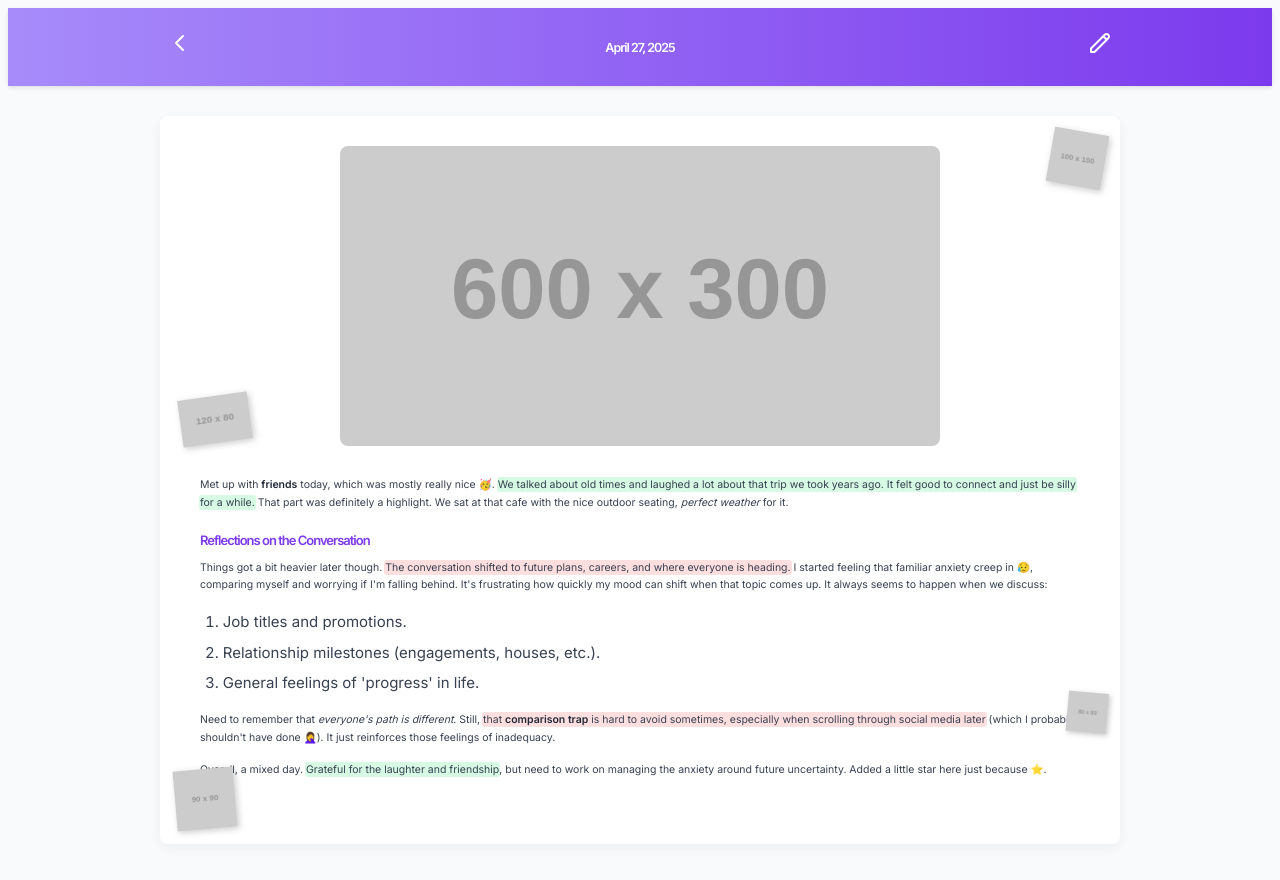
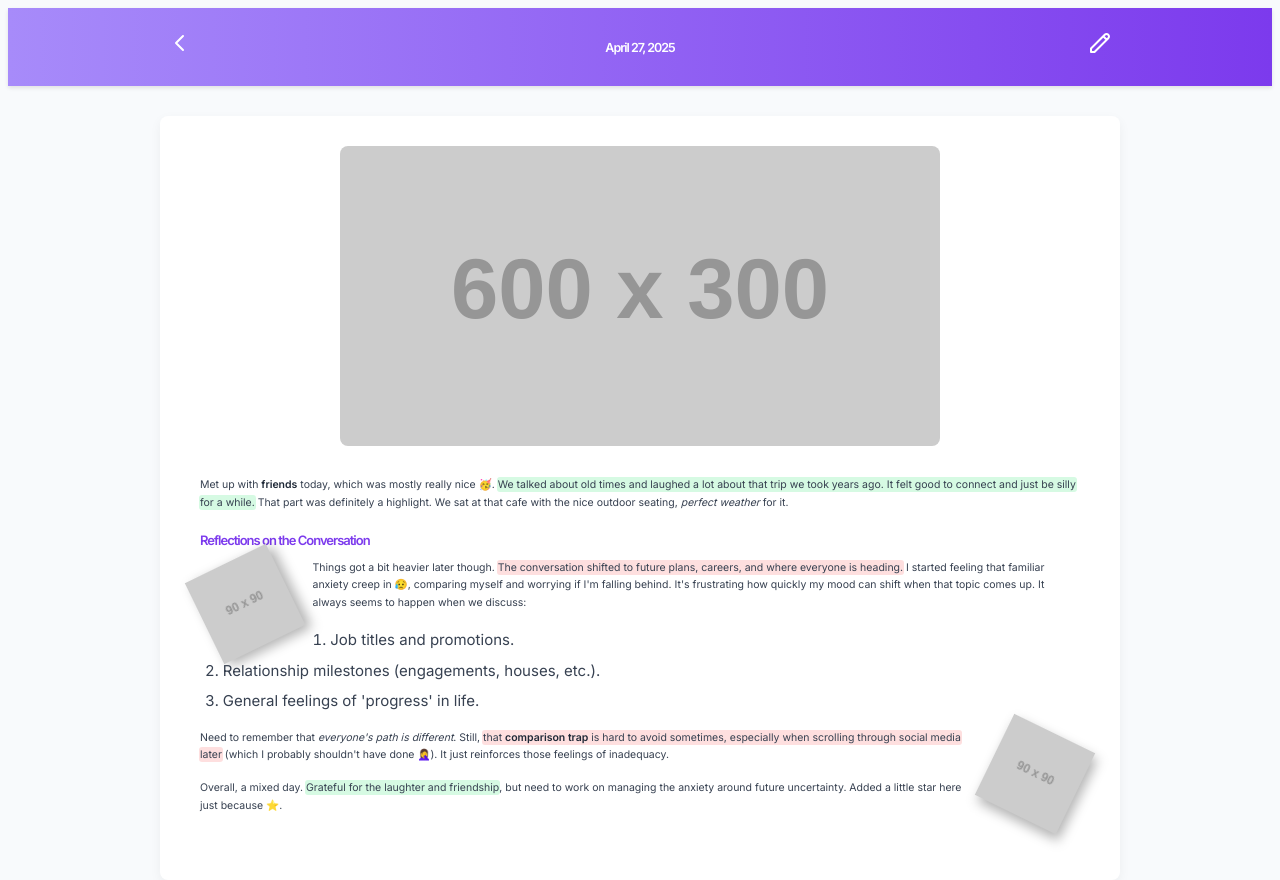
Before and after one commit to Tairesh/azri, a plain HTML site: page entry.html in a window 1280 px wide. Drawn offline with nearby package versions, Linux system fonts and the light colour scheme; placeholder pictures from the web are drawn by us.

Commit message:
:sparkles: Fix mockup

```diff
--- a/entry.html
+++ b/entry.html
@@ -193,18 +193,19 @@
                 visibility: visible;
             }
 
-            /* Sticker Element Styling - Updated Positions */
             .sticker-element {
-                position: absolute;
-                width: 60px;
-                height: auto;
                 z-index: 5;
-                cursor: grab;
-                user-select: none;
-                filter: drop-shadow(2px 2px 3px rgba(0, 0, 0, 0.2));
+                filter: drop-shadow(5px 5px 6px rgba(0, 0, 0, 0.3));
             }
-            .sticker-element:active {
-                cursor: grabbing;
+
+            .sticker-element.left {
+                float: left;
+                margin-right: 1.5em;
+            }
+
+            .sticker-element.right {
+                float: right;
+                margin-left: 1.5em;
             }
         </style>
     </head>
@@ -257,50 +258,6 @@
         <div class="container" id="main-content">
             <div class="row">
                 <div class="twelve columns">
-                    <img
-                        src="https://placehold.co/100x100/f0a/fff?text=🌵"
-                        alt="Cactus Sticker"
-                        class="sticker-element"
-                        style="
-                            top: 15px;
-                            right: 15px;
-                            width: 55px;
-                            transform: rotate(10deg);
-                        "
-                    />
-                    <img
-                        src="https://placehold.co/120x80/a0f/fff?text=🌈"
-                        alt="Rainbow Sticker"
-                        class="sticker-element"
-                        style="
-                            top: 280px;
-                            left: 20px;
-                            width: 70px;
-                            transform: rotate(-8deg);
-                        "
-                    />
-                    <img
-                        src="https://placehold.co/80x80/f88/fff?text=🍄"
-                        alt="Mushroom Sticker"
-                        class="sticker-element"
-                        style="
-                            bottom: 15%;
-                            right: 10px;
-                            width: 45px;
-                            transform: rotate(5deg) scale(0.9);
-                        "
-                    />
-                    <img
-                        src="https://placehold.co/90x90/8f8/fff?text=🌸"
-                        alt="Flower Sticker"
-                        class="sticker-element"
-                        style="
-                            bottom: 15px;
-                            left: 15px;
-                            width: 60px;
-                            transform: rotate(-5deg);
-                        "
-                    />
 
                     <div class="entry-content">
                         <img
@@ -329,6 +286,14 @@
                         </p>
 
                         <h3>Reflections on the Conversation</h3>
+                        <img
+                                src="https://placehold.co/90x90/8f8/fff?text=Flower"
+                                alt="Flower Sticker"
+                                class="sticker-element left"
+                                style="
+                                    transform: rotate(-26deg);
+                                "
+                            />
                         <p>
                             Things got a bit heavier later though.
                             <span class="marked-text"
@@ -337,7 +302,7 @@
                                     careers, and where everyone is
                                     heading.</span
                                 ><span class="tooltip"
-                                    >Trigger: Social</span
+                                    >Trigger: Social 😥</span
                                 ></span
                             >
                             I started feeling that familiar anxiety creep in 😥,
@@ -355,6 +320,14 @@
                             <li>General feelings of 'progress' in life.</li>
                         </ol>
 
+                        <img
+                                src="https://placehold.co/90x90/8f8/fff?text=Flower"
+                                alt="Flower Sticker"
+                                class="sticker-element right"
+                                style="
+                                    transform: rotate(26deg);
+                                "
+                            />
                         <p>
                             Need to remember that
                             <em>everyone's path is different</em>. Still,
@@ -364,7 +337,7 @@
                                     hard to avoid sometimes, especially when
                                     scrolling through social media later</span
                                 ><span class="tooltip"
-                                    >Trigger: Comparison</span
+                                    >Trigger: Comparison 😥</span
                                 ></span
                             >
                             (which I probably shouldn't have done 🤦‍♀️). It just
@@ -376,7 +349,7 @@
                                 ><span class="mark-moment"
                                     >Grateful for the laughter and
                                     friendship</span
-                                ><span class="tooltip">Good Moment</span></span
+                                ><span class="tooltip">Good Moment 😊</span></span
                             >, but need to work on managing the anxiety around
                             future uncertainty. Added a little star here just
                             because ⭐.
```
Also changed, not shown: index.html (+0 -20 lines).
